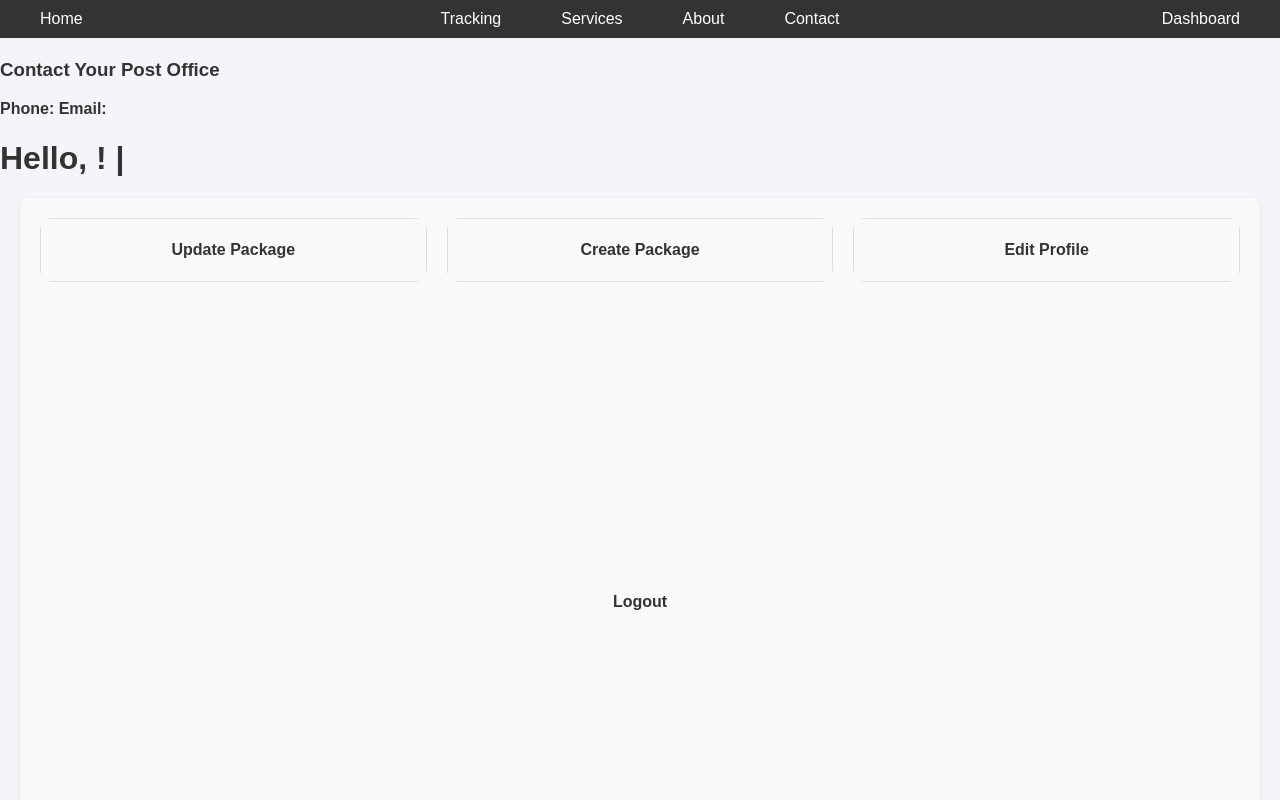
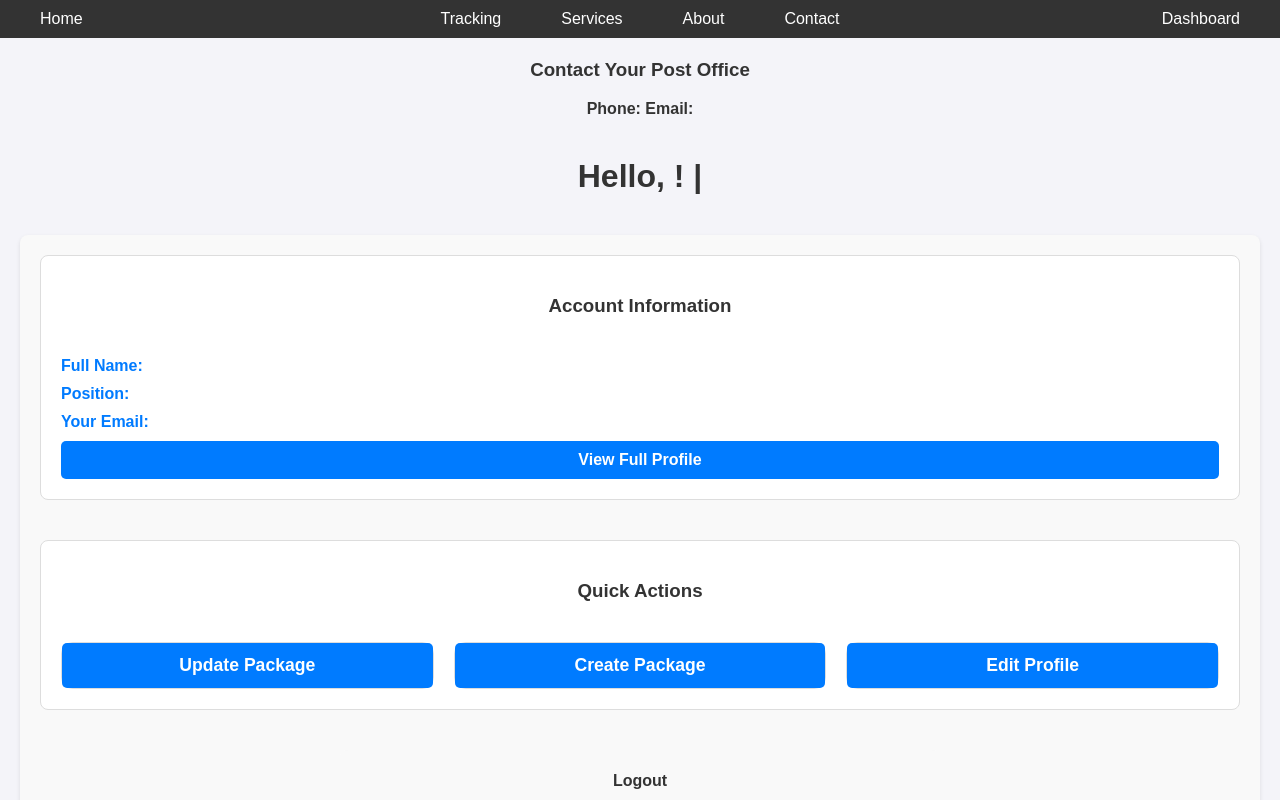
Before and after one commit to LuisangelE-04/Database-Project, a React (Create React App) app: page /employee-dashboard in a window 1280 px wide. Shown: the top 800 px of the page. Built offline with nearby package versions, Linux system fonts and the light colour scheme; no server answers; sample sign-in values are in the browser's storage.

Commit message:
update customer profile

```diff
--- a/src/App.js
+++ b/src/App.js
@@ -19,6 +19,7 @@ import CreatePackage from "./components/CreatePackage";
 import UpdatePackage from "./pages/UpdatePackage";
 import EditCustomerProfile from "./pages/EditCustomerProfile";
 import Reports from "./pages/AdminReports"
+import EditEmployeeProfile from "./pages/EditEmployeeProfile";
 
 function App() {
   return (
@@ -41,6 +42,7 @@ function App() {
         <Route path="/create-package" element={<CreatePackage />} />
         <Route path="/update-package" element={<UpdatePackage />} />
         <Route path="/customer-profile" element={<EditCustomerProfile />} />
+        <Route path="/employee-profile" element={<EditEmployeeProfile />} />
       </Routes>
     </AuthProvider>
   );
--- a/src/css/CustomerDashboard.css
+++ b/src/css/CustomerDashboard.css
@@ -201,7 +201,25 @@ header {
   text-decoration: underline;
 }
 
+.logout {
+  display: flex;
+  justify-content: center;
+  align-items: center;
+}
+
+.logout button {
+  display: flex;
+  width: 50%;
+  justify-content: center;
+  align-items: center;
+}
+
 .logout button:hover {
+  color: white;
+  background-color: #dc3545;
+}
+
+.logout button:focus {
   color: white;
   background-color: #dc3545;
 }
@@ -218,6 +236,27 @@ header {
 }
 
 .profile-info .view-all:hover {
+  background-color: #0056b3;
+}
+
+.quick-actions {
+  background-color: white;
+  padding: 20px;
+  border-radius: 8px;
+  border: 1px solid #ddd;
+}
+
+.quick-actions button {
+  padding: 12px 20px;
+  font-size: 1.1rem;
+  background-color: #007bff;
+  color: white;
+  border: none;
+  border-radius: 5px;
+  cursor: pointer;
+}
+
+.quick-actions button:hover {
   background-color: #0056b3;
 }
 
--- /dev/null
+++ b/src/pages/EditEmployeeProfile.js
@@ -0,0 +1,17 @@
+import React from "react";
+import axios from "axios";
+import { ENDPOINTS, BASE_URL } from "../endpoints/Endpoints";
+import NavBar from "../components/NavBar";
+import Footer from "../components/Footer";
+
+const EditEmployeeProfile = () => {
+
+  return (
+    <>
+    <NavBar />
+
+    </>
+  );
+};
+
+export default EditEmployeeProfile;
--- a/src/pages/EmployeeDashboard.js
+++ b/src/pages/EmployeeDashboard.js
@@ -61,17 +61,40 @@ const EmployeeDashboard = () => {
     navigate('/update-package');
   }
 
+  const handleViewProfile = () => {
+    navigate('/employee-profile');
+  }
+
   return (
     <>
     <NavBar />
     <div>
       <div className="branch-info">
+        <header>
           <h1>{postOffice}</h1>
           <h3>Contact Your Post Office</h3>
           <p><strong>Phone: </strong>{postOfficeNumber} <strong>Email: </strong>{postOfficeEmail}</p>
+        </header>
       </div>
+      <header>
         <h1>Hello, {firstName}! | {position}</h1>
+      </header>
+
       <div className="dashboard-container">
+        <div className="profile-info">
+          <header>
+            <h3>Account Information</h3>
+          </header>
+          <p><strong>Full Name: </strong>{firstName} {lastname}</p>
+          <p><strong>Position: </strong>{position}</p>
+          <p><strong>Your Email:  </strong>{email}</p>
+          <button className="view-all" onClick={handleViewProfile}>View Full Profile</button>
+        </div>
+
+        <div className="quick-actions">
+          <header>
+            <h3>Quick Actions</h3>
+          </header>
           <div className="dashboard-grid">
             <div className="item-1">
               <button onClick={handleUpdatePackage}>Update Package</button>
@@ -83,7 +106,11 @@ const EmployeeDashboard = () => {
               <button>Edit Profile</button>
             </div>
           </div>
+        </div>
+
+        <div className="logout">
           <Logout />
+        </div>
       </div>
     </div>
     <Footer />
```
Lines whose indentation alone changed are shown as unchanged.
